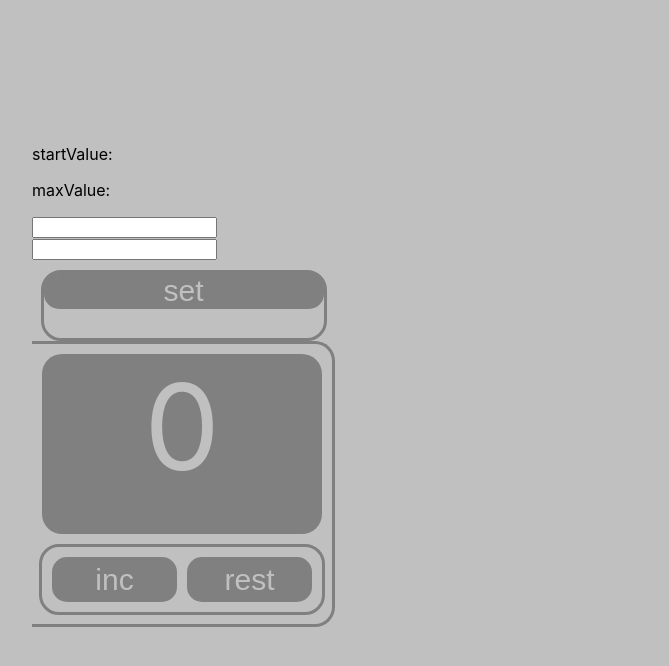
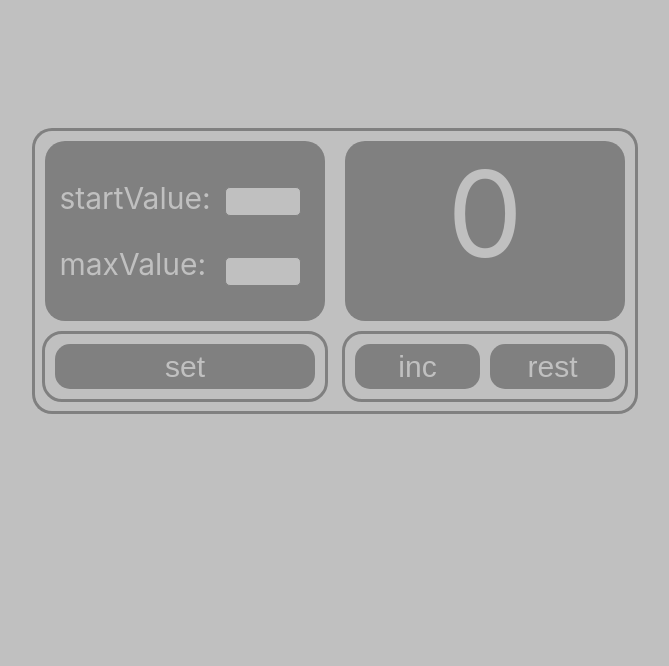
Before and after one commit to PasterIvan/counter_ts, a React (Create React App) app: page / in a window 1280 px wide. Shown: the top 666 px of the page, without its empty margins (288-957 px from the left). Built offline with nearby package versions, Linux system fonts and the light colour scheme.

Commit message:
Refactor code

```diff
--- a/src/App.tsx
+++ b/src/App.tsx
@@ -8,7 +8,7 @@ const App = () =>{
 
     return (
         <div className={style.App}>
-            {/*<СonditionContainer />*/}
+            <СonditionContainer />
             <CounterContainer />
         </div>
     );
--- a/src/Components/Counter.tsx
+++ b/src/Components/Counter.tsx
@@ -21,27 +21,27 @@ export const Counter: React.FC<CounterPropsType> = ({value, startValue, maxValue
 
     return (
         <div>
-            <div className={style.counterBox}>
-                <div className={style.counter}>
-                    <div className={style.conditionText}>
-                        <p>startValue:</p>
-                        <p>maxValue:</p>
-                    </div>
-                    <div className={style.conditionInputs}>
-                        <div className={style.conditionInputsStartValue}>
-                            <input type="number" onChange={onNewStartValue}/>
-                        </div>
-                        <div className={style.conditionInputsMaxValue}>
-                            <input type="number" onChange={onNewMaxValue}/>
-                        </div>
-                    </div>
-                </div>
-                <div className={style.buttons}>
-                    <div className={style.buttonSet}>
-                        <Button onClick={setNewValue}>set</Button>
-                    </div>
-                </div>
-            </div>
+            {/*<div className={style.counterBox}>*/}
+            {/*    <div className={style.counter}>*/}
+            {/*        <div className={style.conditionText}>*/}
+            {/*            <p>startValue:</p>*/}
+            {/*            <p>maxValue:</p>*/}
+            {/*        </div>*/}
+            {/*        <div className={style.conditionInputs}>*/}
+            {/*            <div className={style.conditionInputsStartValue}>*/}
+            {/*                <input type="number" onChange={onNewStartValue}/>*/}
+            {/*            </div>*/}
+            {/*            <div className={style.conditionInputsMaxValue}>*/}
+            {/*                <input type="number" onChange={onNewMaxValue}/>*/}
+            {/*            </div>*/}
+            {/*        </div>*/}
+            {/*    </div>*/}
+            {/*    <div className={style.buttons}>*/}
+            {/*        <div className={style.buttonSet}>*/}
+            {/*            <Button onClick={setNewValue}>set</Button>*/}
+            {/*        </div>*/}
+            {/*    </div>*/}
+            {/*</div>*/}
             <div className={style.checkBox}>
                 <div className={style.check}>
                     <div className={styleCount}>{value}</div>
--- a/src/Components/Сondition.tsx
+++ b/src/Components/Сondition.tsx
@@ -1,11 +1,10 @@
 import React, {ChangeEvent} from 'react';
 import Button from "./Button";
 import style from './Condition.module.css'
-import {mapDispatchToPropsType, mapStateToPropsType } from './CounterContainer';
+import {СonditionPropsType} from "./СonditionContainer";
 
-export type CounterPropsType = mapStateToPropsType & mapDispatchToPropsType
 
-export const Сondition: React.FC<CounterPropsType> = ({setNewStartValue,setNewMaxValue, setNewValue, incHandler, resetHandler}) => {
+export const Сondition: React.FC<СonditionPropsType> = ({setNewStartValue,setNewMaxValue, setNewValue}) => {
 
     const onNewStartValue = (e: ChangeEvent<HTMLInputElement>) => {
        let startValue =  Number(e.currentTarget.value)
--- a/src/Components/СonditionContainer.tsx
+++ b/src/Components/СonditionContainer.tsx
@@ -25,6 +25,8 @@ const mapStateToProps = (state: StateType): mapStateToPropsType => {
     }
 }
 
+export type СonditionPropsType = mapStateToPropsType & mapDispatchToPropsType
+
 const mapDispatchToProps = (dispatch: Dispatch<any>): mapDispatchToPropsType => {
     return {
         setNewStartValue: (newStartValue) => {
```
Also changed, not shown: src/bll/conditionReducer.tsx (deleted, +0 -61 lines).
